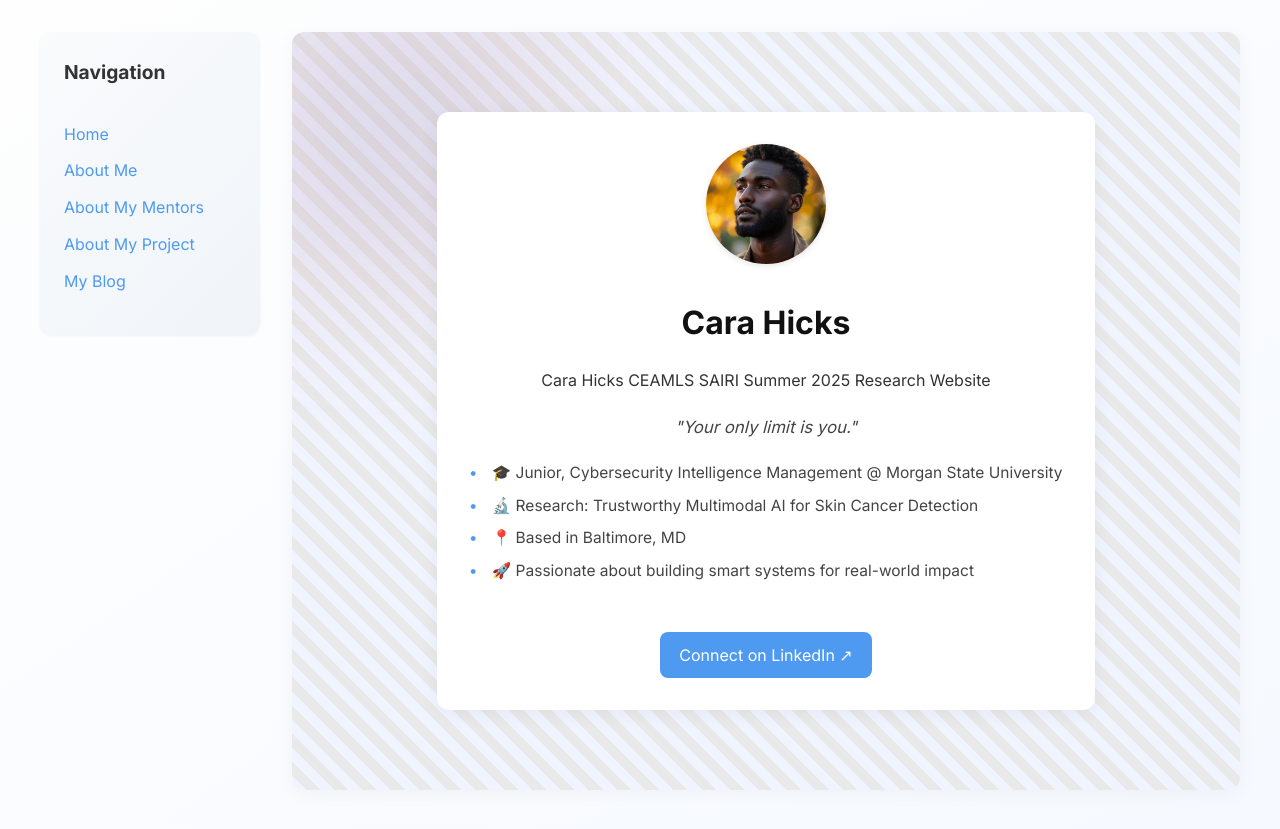
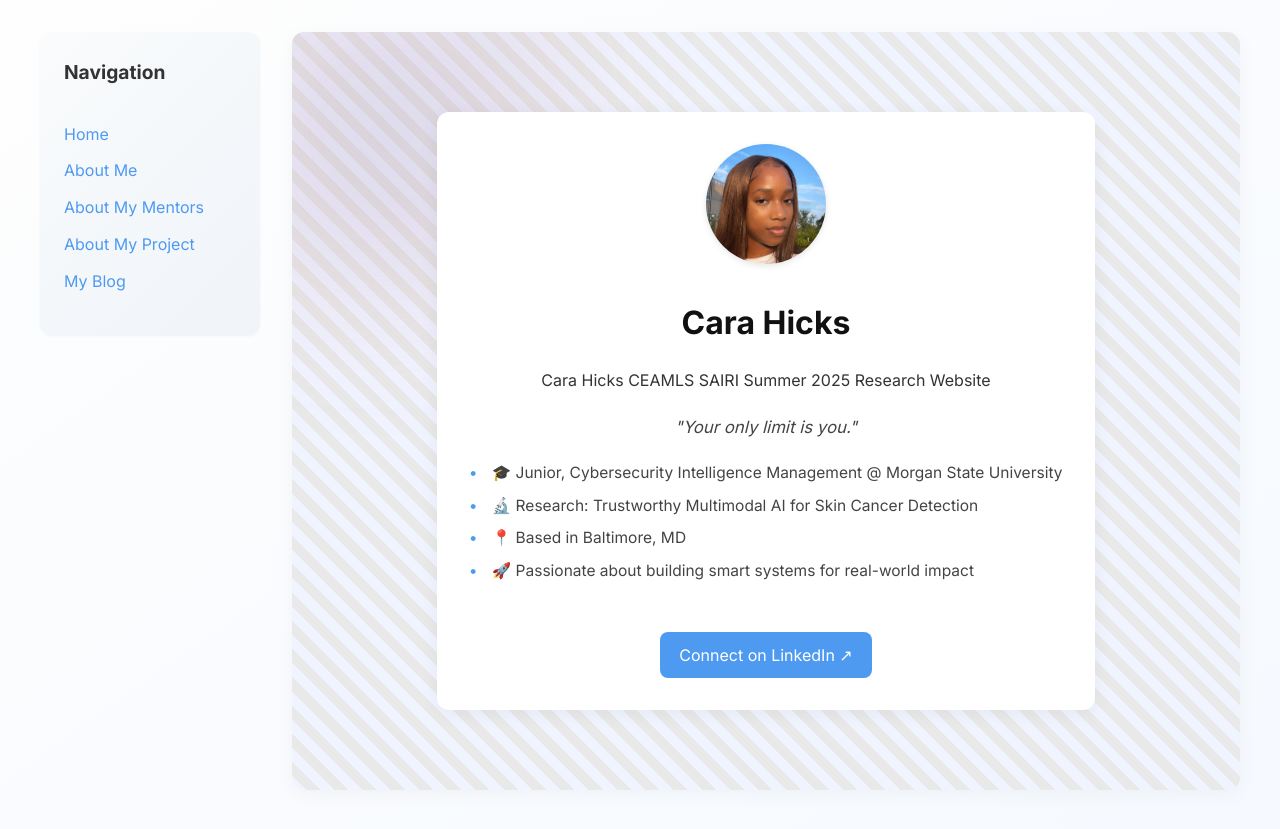
Before and after one commit to 4Carah/4Carah.github.io, a Jekyll site: the page built from index.md, in a window 1280 px wide. Shown: the top 829 px of the page. Built offline with Jekyll 4.4.1, drawn with Linux system fonts in a browser that asks for light colours.

Commit message:
Update index.md

```diff
--- a/index.md
+++ b/index.md
@@ -12,5 +12,5 @@ quick_facts:
   - "🚀 Passionate about building smart systems for real-world impact"
 
 linkedin: https://www.linkedin.com/in/cara-hicks-a63065329/
-image: /assets/images/me.jpg
+image: /assets/images/Me.jpg
 ---
```
